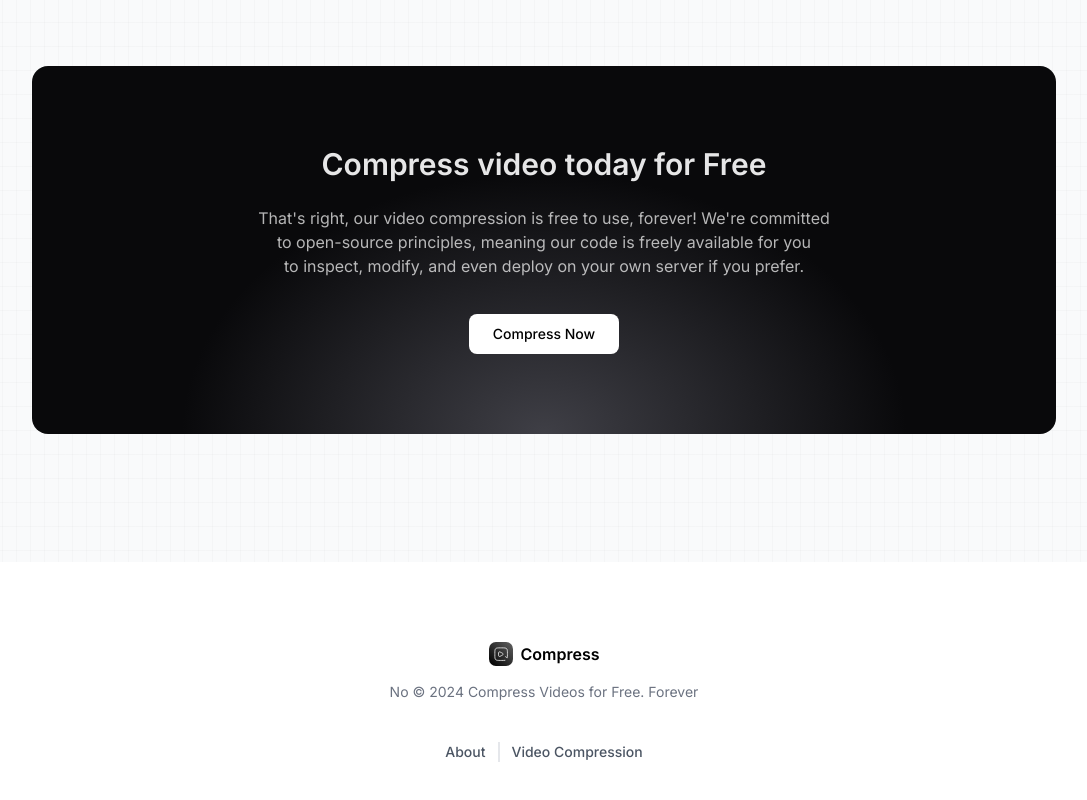
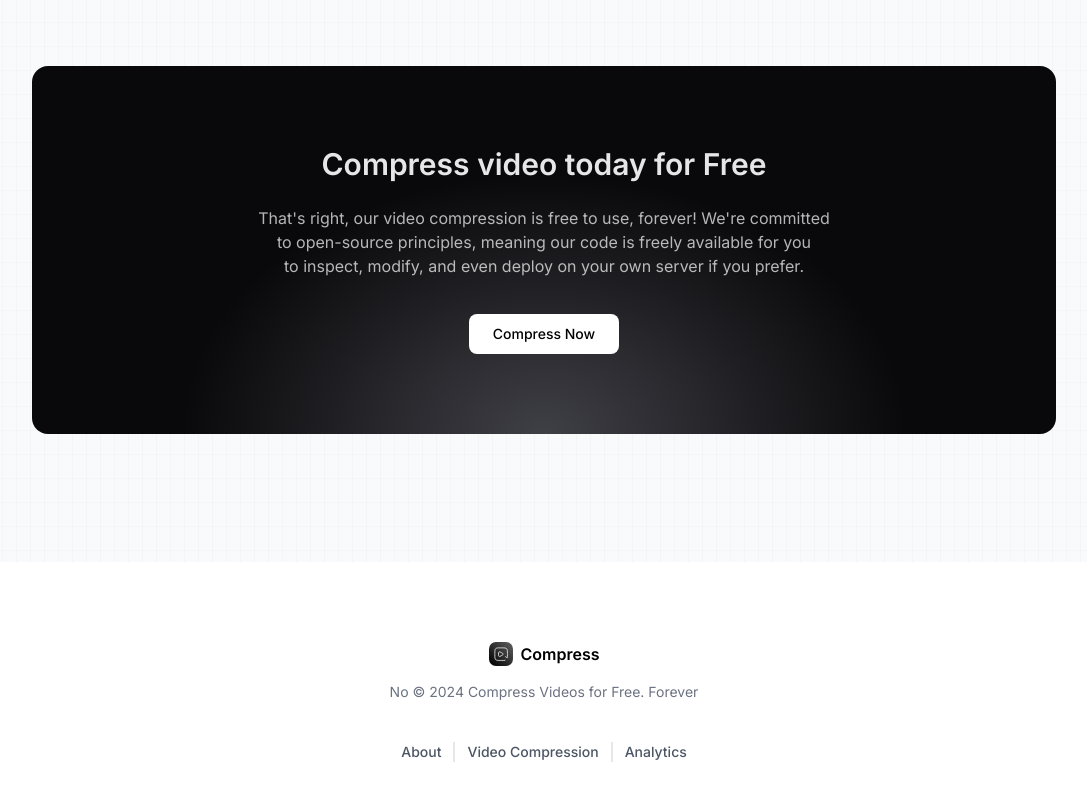
Before and after one commit to pranavp10/video-compress, a Next.js app: page / in a window 1280 px wide. Shown: the part 3434-4234 px from the top of the page, without its empty margins (96-1183 px from the left). Built offline with nearby package versions, Linux system fonts and the light colour scheme; no server answers.

Commit message:
added analytics link in the footer

```diff
--- a/components/Footer.tsx
+++ b/components/Footer.tsx
@@ -55,9 +55,16 @@ const Footer = () => (
       <Link className="pr-3" href="/about">
         About
       </Link>
-      <Link href="/video" className="pl-3">
+      <Link href="/video" className="px-3">
         Video Compression
       </Link>
+      <a
+        target="_blank"
+        href="https://plausible.pranavp.xyz/videocompress.prolab.sh"
+        className="pl-3"
+      >
+        Analytics
+      </a>
     </div>
   </footer>
 );
```
